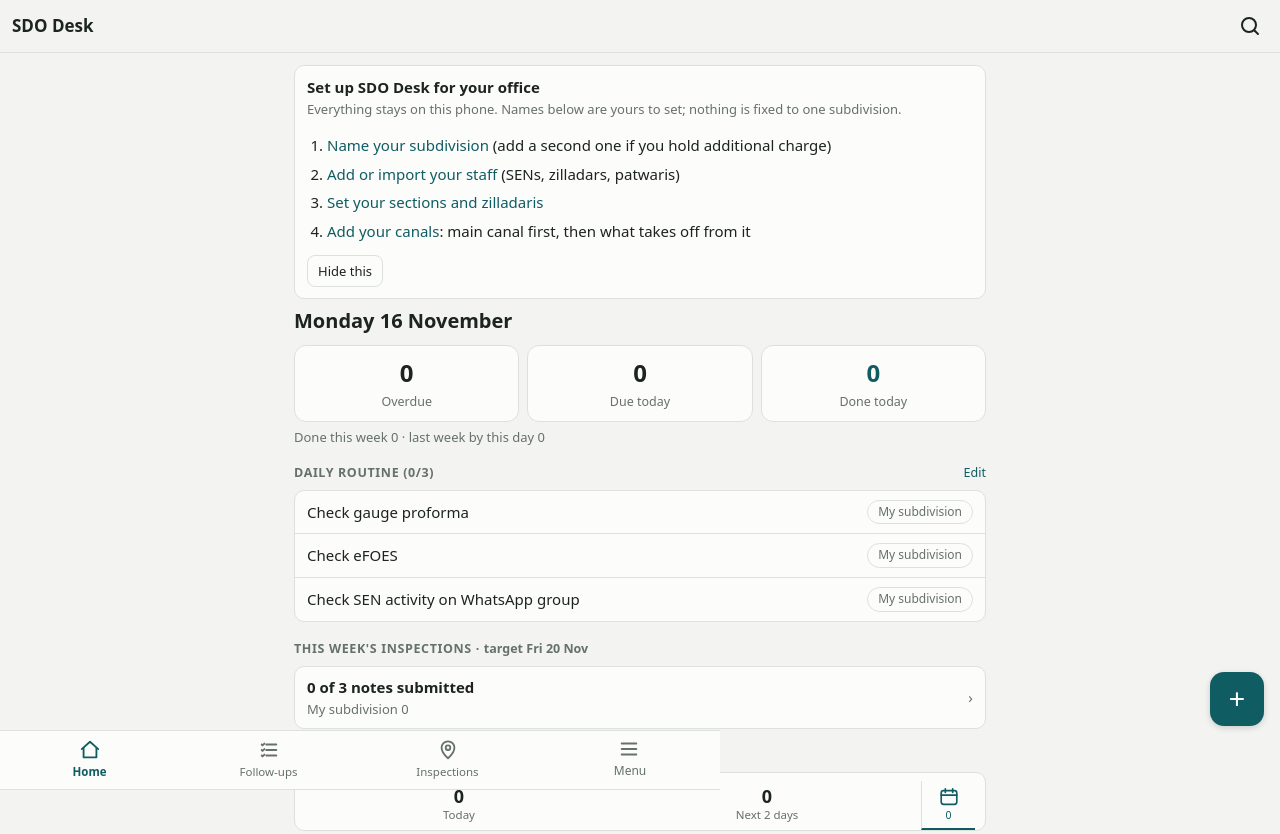
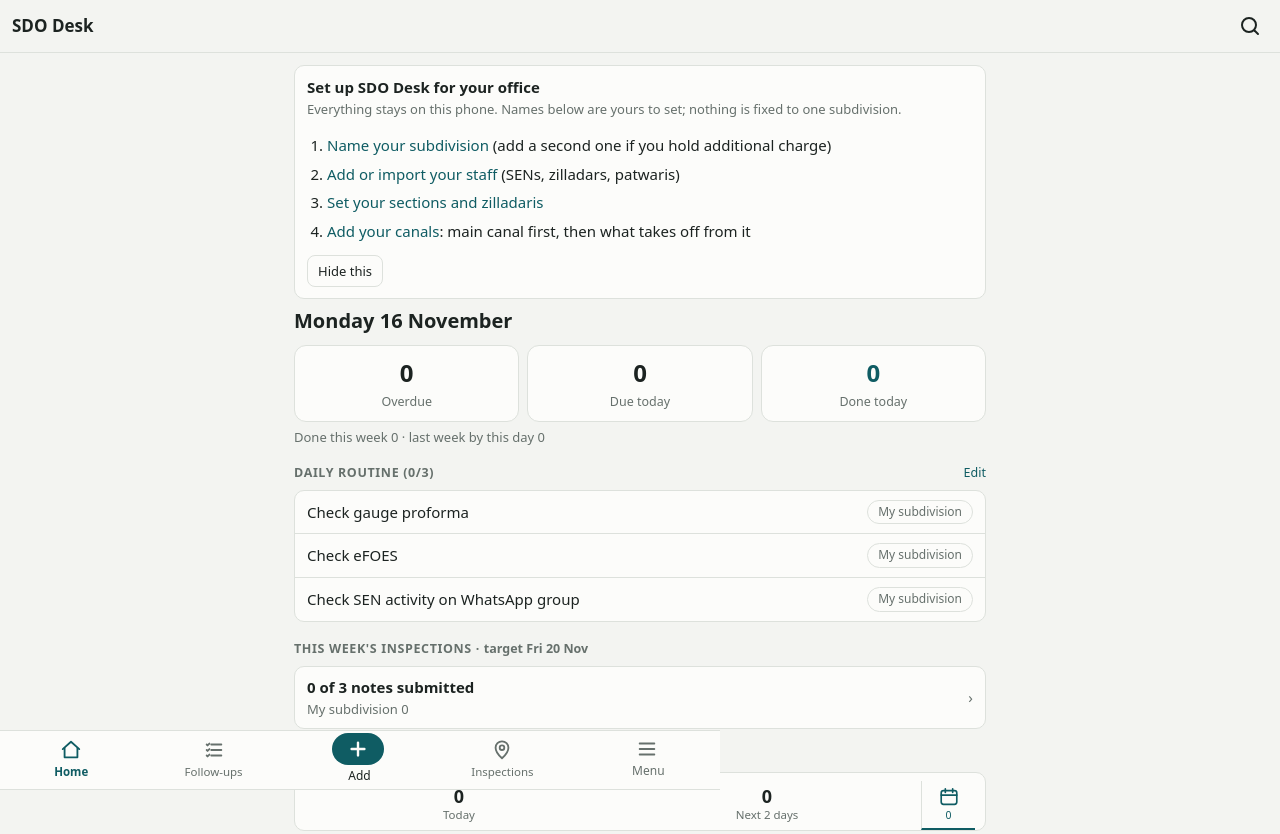
Before and after one commit to abdulwahab36/sdo-desk, a plain HTML site: page index.html in a window 1280 px wide. Shown: the top 834 px of the page. Drawn offline with Linux system fonts and the light colour scheme.

Commit message:
v63: + in the bottom bar

```diff
--- a/index.html
+++ b/index.html
@@ -258,7 +258,8 @@ main a{text-decoration:none}.list:empty{display:none}
 .tabs{position:fixed;left:0;right:0;bottom:0;z-index:6;display:flex;background:var(--card);border-top:1px solid var(--line);padding-bottom:env(safe-area-inset-bottom);max-width:720px;margin:0 auto}
 .tabs a,.tabs button{flex:1;display:flex;flex-direction:column;align-items:center;justify-content:center;gap:3px;min-height:58px;border:0;background:none;color:var(--mute);font:inherit;font-size:11.5px;text-decoration:none;cursor:pointer}
 .tabs svg{width:22px;height:22px}.tabs .on{color:var(--acc);font-weight:600}
-body.hastabs .fab{bottom:calc(74px + env(safe-area-inset-bottom))}body.hastabs main{padding-bottom:150px}body.hastabs #toast{bottom:calc(140px + env(safe-area-inset-bottom))}
+body.hastabs main{padding-bottom:96px}body.hastabs #toast{bottom:calc(76px + env(safe-area-inset-bottom))}
+.tabs .tadd{color:var(--ink)}.tadd i{display:flex;align-items:center;justify-content:center;width:52px;height:32px;border-radius:16px;background:var(--acc);color:var(--card)}.tadd i svg{width:22px;height:22px}.tadd:active i{transform:scale(.94)}
 .trow .due{flex:none;text-align:right;max-width:38%}
 .msc{padding-top:12px}.msbar{height:6px;border-radius:3px;background:var(--line);overflow:hidden;margin-bottom:4px}.msbar i{display:block;height:100%;background:var(--ok);border-radius:3px;transition:width .3s}
 .msr{display:flex;align-items:center;gap:12px;padding:11px 0;border-bottom:1px solid var(--line);cursor:pointer}.msr:last-child{border-bottom:0}
@@ -354,8 +355,7 @@ a{color:var(--acc)}
 <body>
 <header><h1 onclick="go('#home')" style="cursor:pointer;margin-right:auto">SDO Desk</h1><button class="ham" onclick="go('#search')" aria-label="Search"><svg viewBox="0 0 24 24" fill="none" stroke="currentColor" stroke-width="2" stroke-linecap="round"><circle cx="11" cy="11" r="7"/><path d="M20 20l-3.5-3.5"/></svg></button><div class="seg" id="seg"></div></header>
 <main id="main"></main>
-<button class="fab" onclick="A.fab()" aria-label="Add">+</button>
-<nav class="tabs" id="tabs"><a href="#home" data-t="home"><svg viewBox="0 0 24 24" fill="none" stroke="currentColor" stroke-width="2" stroke-linecap="round" stroke-linejoin="round"><path d="M3 11l9-8 9 8"/><path d="M5 10v10h14V10"/></svg><span>Home</span></a><a href="#list/task" data-t="task"><svg viewBox="0 0 24 24" fill="none" stroke="currentColor" stroke-width="2" stroke-linecap="round" stroke-linejoin="round"><path d="M9 6h11M9 12h11M9 18h11"/><path d="M4 6l1 1 2-2M4 12l1 1 2-2M4 18l1 1 2-2"/></svg><span>Follow-ups</span></a><a href="#insp" data-t="insp"><svg viewBox="0 0 24 24" fill="none" stroke="currentColor" stroke-width="2" stroke-linecap="round" stroke-linejoin="round"><path d="M12 21s-7-6.2-7-11.5A7 7 0 0 1 19 9.5C19 14.8 12 21 12 21z"/><circle cx="12" cy="9.5" r="2.5"/></svg><span>Inspections</span></a><button onclick="openDrawer()"><svg viewBox="0 0 24 24" fill="none" stroke="currentColor" stroke-width="2" stroke-linecap="round"><path d="M4 6h16M4 12h16M4 18h16"/></svg><span>Menu</span></button></nav>
+<nav class="tabs" id="tabs"><a href="#home" data-t="home"><svg viewBox="0 0 24 24" fill="none" stroke="currentColor" stroke-width="2" stroke-linecap="round" stroke-linejoin="round"><path d="M3 11l9-8 9 8"/><path d="M5 10v10h14V10"/></svg><span>Home</span></a><a href="#list/task" data-t="task"><svg viewBox="0 0 24 24" fill="none" stroke="currentColor" stroke-width="2" stroke-linecap="round" stroke-linejoin="round"><path d="M9 6h11M9 12h11M9 18h11"/><path d="M4 6l1 1 2-2M4 12l1 1 2-2M4 18l1 1 2-2"/></svg><span>Follow-ups</span></a><button class="tadd" onclick="A.fab()" aria-label="Add new"><i><svg viewBox="0 0 24 24" fill="none" stroke="currentColor" stroke-width="2.6" stroke-linecap="round"><path d="M12 5v14M5 12h14"/></svg></i><span>Add</span></button><a href="#insp" data-t="insp"><svg viewBox="0 0 24 24" fill="none" stroke="currentColor" stroke-width="2" stroke-linecap="round" stroke-linejoin="round"><path d="M12 21s-7-6.2-7-11.5A7 7 0 0 1 19 9.5C19 14.8 12 21 12 21z"/><circle cx="12" cy="9.5" r="2.5"/></svg><span>Inspections</span></a><button onclick="openDrawer()"><svg viewBox="0 0 24 24" fill="none" stroke="currentColor" stroke-width="2" stroke-linecap="round"><path d="M4 6h16M4 12h16M4 18h16"/></svg><span>Menu</span></button></nav>
 <div id="toast"></div>
 <datalist id="desigs"></datalist>
 <script src="fflate.js"></script>
@@ -842,7 +842,7 @@ function render(){const h=location.hash.slice(1)||'home';const p=h.split('/');co
  const V={home:vHome,lagging:vLagging,today:vToday,search:vSearch,cal:vCal,inbox:vInbox,log:vLog,list:()=>vList(p[1]),item:()=>vItem(p[1]),edit:()=>vEdit(p[1],p[2]),people:vPeople,person:()=>vPerson(p[1]),editp:()=>vEditP(p[1]),vehicle:vVehicle,editv:()=>vEditV(p[1]),insp:vInsp,editvisit:()=>vEditVisit(p[1],p[2]),settings:vSettings,canals:vCanals,sec:()=>vSec(p[1],decodeURIComponent(p.slice(2).join('/'))),zil:()=>vZil(decodeURIComponent(p.slice(1).join('/'))),areas:vAreas,editcanal:()=>vEditCanal(p[1],p[2]),canal:()=>vCanal(p[1]),note:()=>vNote(p[1]),verify:()=>vVerify(p[1],p[2]),curtail:vCurtail,offences:vOffences,qlog:vQlog,missing:vMissing,linkfix:vLinkfix,off:()=>vOff(p[1],p[2])};
  $('#main').innerHTML=(V[v]||vHome)();
  const isHome=!V[v]||v==='home'||v==='today';if(!isHome&&!$('#main .back'))$('#main').insertAdjacentHTML('afterbegin',backHome);
- $('.fab').style.display=/^edit/.test(v)||v==='settings'||v==='log'||v==='qlog'||v==='note'||v==='verify'?'none':'';tabsSync(v,p,isHome);
+ tabsSync(v,p,isHome);
  if(h!==LASTH){window.scrollTo(0,0);LASTH=h;if(v==='search'){const e=$('#sq');if(e)e.focus()}}}
 function setSub(k){SUB=k;try{localStorage.setItem('sdodesk.sub',k)}catch(e){}render()}
 
```
